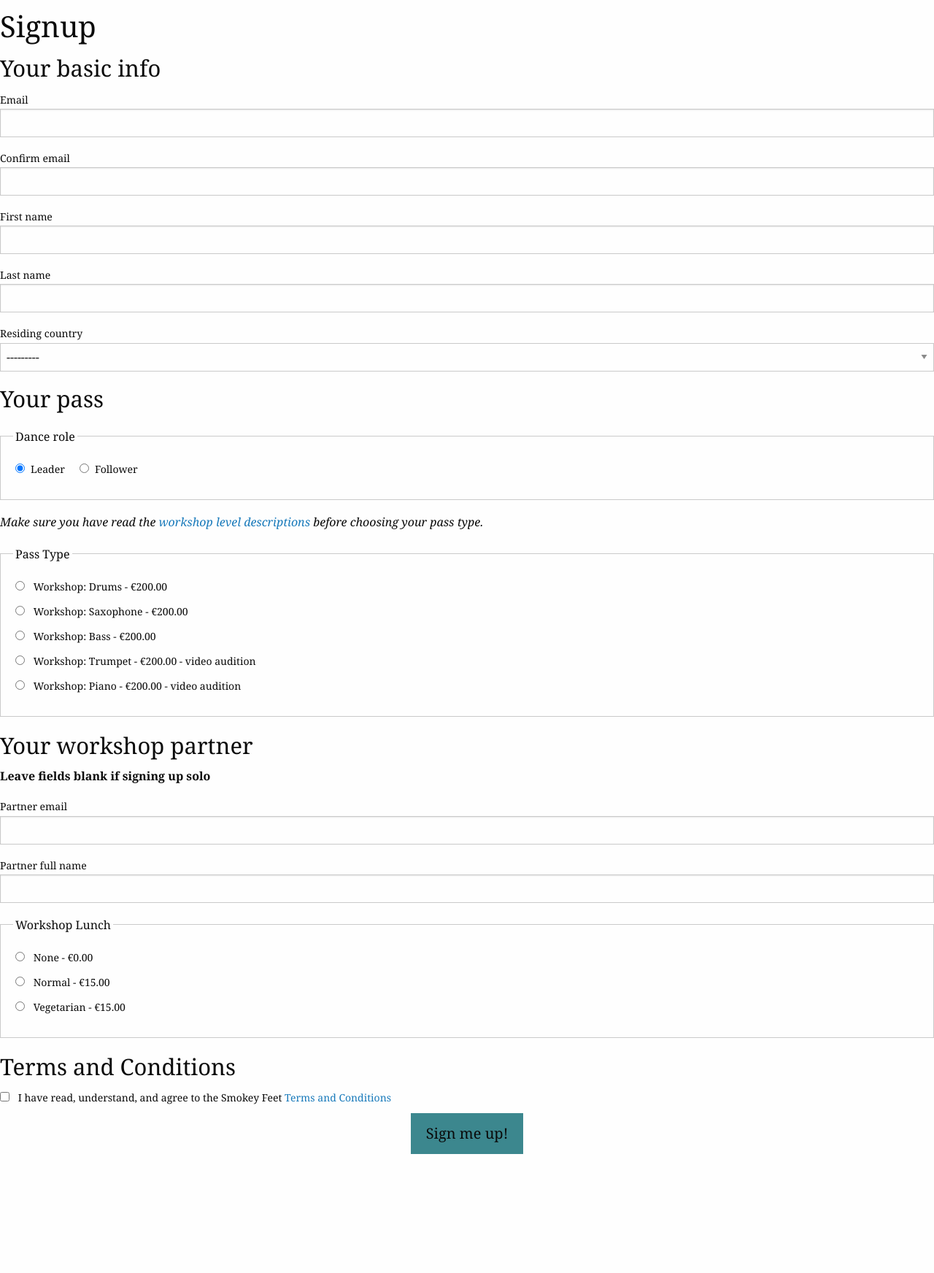
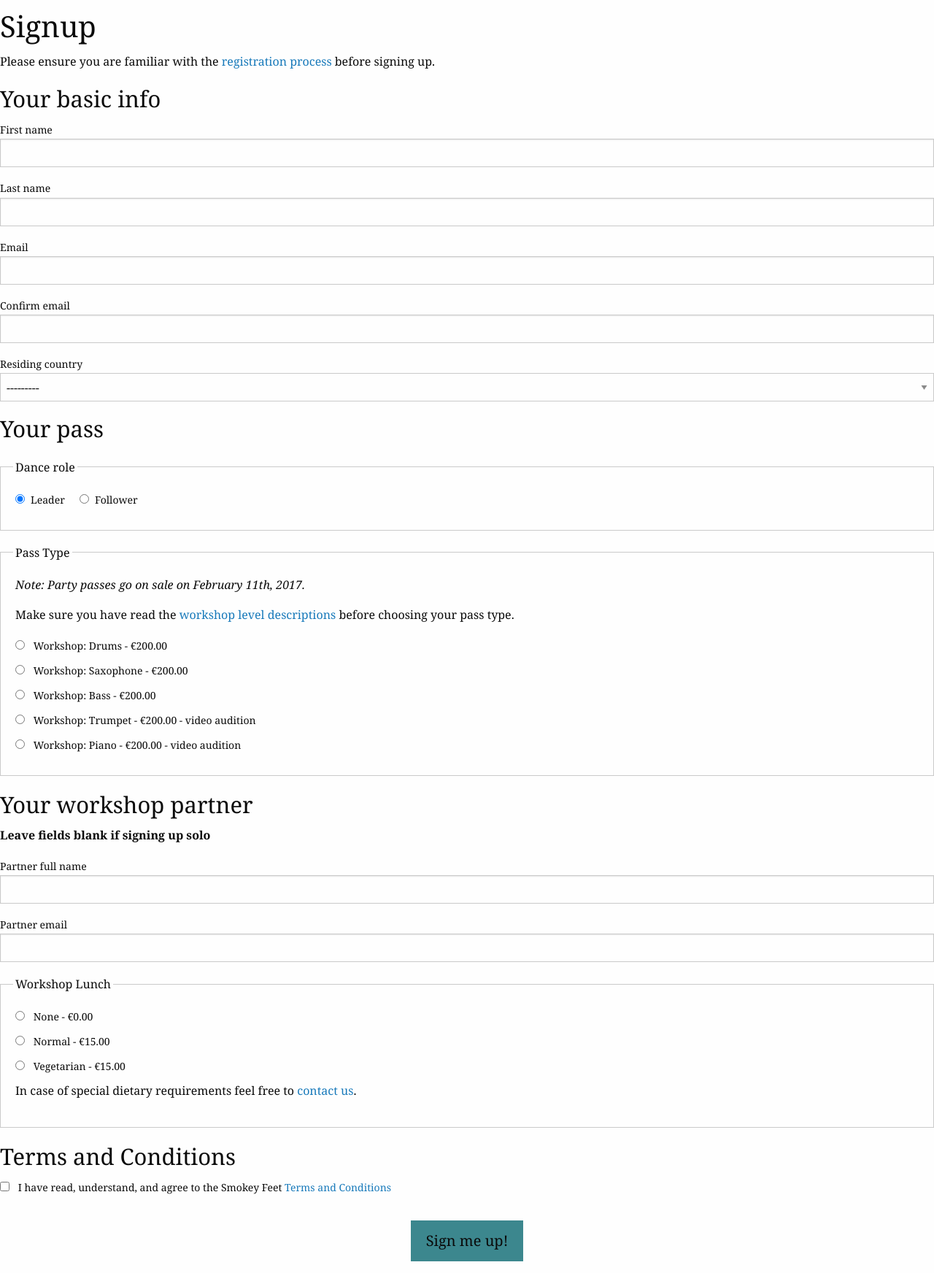
Before and after one commit to smokeyfeet/smokeyfeet-registration, a Django app: template registration/templates/signup.html in a window 1280 px wide. Shown: the part 67-1811 px from the top of the page at 73% size. Before the commit the page ends 1648 px from the top, so only its background shows below. Run offline with Django 3.2, Linux system fonts and the light colour scheme; the template is opened without the code that fills it: values that come from a table or form of the project are taken from there, others are empty; data comes from the database, SQL or seed files in the repository; parts of the project's set-up code (start-up, migrations or seed data) failed here and were passed over; some libraries are stand-ins or nearby versions.

Commit message:
Tweak signup form

```diff
--- a/registration/templates/signup.html
+++ b/registration/templates/signup.html
@@ -4,6 +4,9 @@
 
 <div class="row columns">
   <h2>Signup</h2>
+  <p>Please ensure you are familiar with the
+  <a href="http://smokeyfeet.com/registration/" target="_blank">registration process</a>
+  before signing up.</p>
 </div>
 
 <form action="." method="post">
@@ -72,13 +75,15 @@
   </div>
 
   <div class="row columns">
-    <p><i>Make sure you have read the <a href="http://smokeyfeet.com/level-descriptions/"
-    target="_blank">workshop level descriptions</a> before choosing your
-    pass type.</i></p>
-
     <fieldset class="fieldset">
       <legend>Pass Type</legend>
       {{ form.pass_type.errors }}
+
+      <p><i>Note: Party passes go on sale on February 11th, 2017.</i></p>
+
+      <p>Make sure you have read the <a href="http://smokeyfeet.com/level-descriptions/"
+      target="_blank">workshop level descriptions</a> before choosing your
+      pass type.</p>
 
 {% for radio in form.pass_type %}
     {{ radio }}
@@ -114,6 +119,9 @@
 {% for radio in form.lunch %}
       {{ radio }}
 {% endfor %}
+
+      <p>In case of special dietary requirements feel free to
+      <a href="http://smokeyfeet.com/contact/" target="_blank">contact us</a>.</p>
     </fieldset>
   </div>
 
```
Also changed, not shown: other parts of registration/templates/signup.html (+20 -19 lines).
